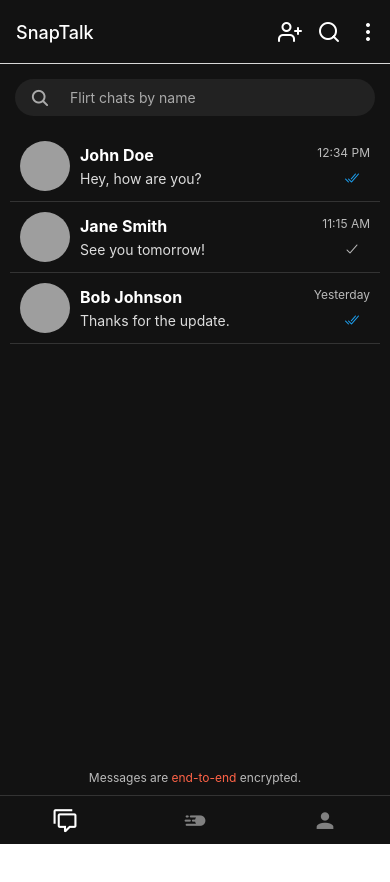
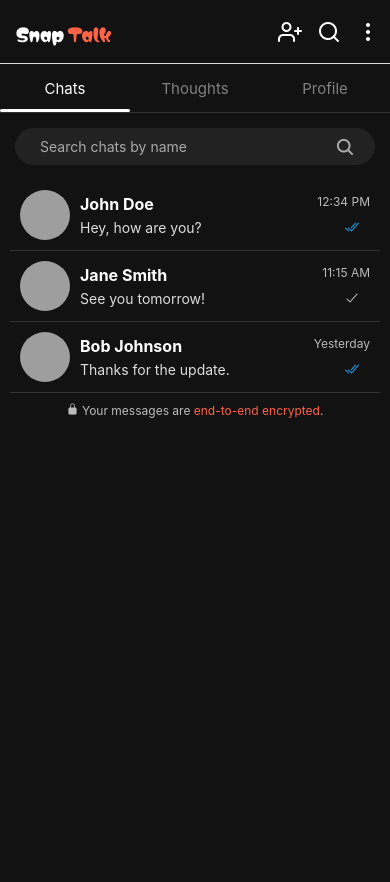
Before and after one commit to AhmedEssamYouns/chat, a React Native app: screen /chats in a window 390 px wide. Shown: the top 882 px of the page. Before the commit the page ends 844 px from the top, so only its background shows below. Built offline with nearby package versions, Linux system fonts and the light colour scheme; grey boxes are pictures that could not be loaded.

Commit message:
scrollable nabigation

```diff
--- a/App.js
+++ b/App.js
@@ -1,8 +1,41 @@
 import * as React from 'react';
 import { NavigationContainer } from '@react-navigation/native';
 import MainTabNavigator from './components/tabs';
+import * as Font from 'expo-font';
+import * as SplashScreen from 'expo-splash-screen';
+
+SplashScreen.preventAutoHideAsync();
+
+const fetchFonts = () => {
+  return Font.loadAsync({
+    'title': require('./assets/fonts/Matemasie-Regular.ttf'),
+  });
+};
 
 export default function App() {
+  const [fontsLoaded, setFontsLoaded] = React.useState(false);
+
+  React.useEffect(() => {
+    async function prepare() {
+      try {
+        // Load fonts
+        await fetchFonts();
+      } catch (e) {
+        console.warn(e);
+      } finally {
+        setFontsLoaded(true);
+        // Hide the splash screen
+        SplashScreen.hideAsync();
+      }
+    }
+
+    prepare();
+  }, []);
+
+  if (!fontsLoaded) {
+    return null; // Optionally, return a loading indicator or placeholder
+  }
+
   return (
     <NavigationContainer>
       <MainTabNavigator/>
--- a/MainPages/home.js
+++ b/MainPages/home.js
@@ -62,29 +62,42 @@ const ChatScreen = () => {
     </View>
   );
 
+  // Footer Component for the FlatList
+  const renderEncryptionMessage = () => (
+    <View style={styles.encryptionMessageContainer}>
+      <Text style={styles.encryptionMessage}>
+        <Ionicons name="lock-closed" size={12} color="#BBBBBB" /> Your messages are <Text style={{ color: 'tomato' }}>end-to-end encrypted</Text>.
+      </Text>
+    </View>
+  );
+
+  // Component to render when no chats are found
+  const renderEmptyListMessage = () => (
+    <View style={styles.emptyMessageContainer}>
+      <Text style={styles.emptyMessage}>No chats found by this name.</Text>
+    </View>
+  );
+
   return (
     <View style={{ flex: 1, backgroundColor: '#121212' }}>
       <View style={styles.searchBarContainer}>
-        <Ionicons name="search" size={20} color="#AAAAAA" style={styles.searchIcon} />
         <TextInput
           style={styles.searchBar}
-          placeholder="Flirt chats by name"
+          placeholder="Search chats by name"
           placeholderTextColor="#AAAAAA"
           value={searchQuery}
           onChangeText={handleSearch}
         />
+        <Ionicons name="search" size={20} color="#AAAAAA" style={styles.searchIcon} />
       </View>
       <FlatList
         data={filteredChats}
         renderItem={renderChatItem}
         keyExtractor={(item) => item.id}
         style={styles.chatList}
+        ListEmptyComponent={renderEmptyListMessage} // Add the empty list component here
+        ListFooterComponent={renderEncryptionMessage} // Add the footer component here
       />
-      <View style={styles.encryptionMessageContainer}>
-        <Text style={styles.encryptionMessage}>
-          Messages are <Text style={{color:"tomato"}}>end-to-end </Text>encrypted.
-        </Text>
-      </View>
     </View>
   );
 };
@@ -99,7 +112,7 @@ const styles = StyleSheet.create({
     paddingLeft: 15,
   },
   searchIcon: {
-    marginRight: 10,
+    marginRight: 20,
   },
   searchBar: {
     flex: 1,
@@ -146,8 +159,8 @@ const styles = StyleSheet.create({
     marginRight: 5,
   },
   statusIcon: {
-    position:"absolute",
-    right:10
+    position: 'absolute',
+    right: 10,
   },
   chatList: {
     backgroundColor: '#121212',
@@ -161,6 +174,16 @@ const styles = StyleSheet.create({
     color: '#BBBBBB',
     fontSize: 12,
   },
+  emptyMessageContainer: {
+    flex: 1,
+    justifyContent: 'center',
+    alignItems: 'center',
+    paddingTop: 20,
+  },
+  emptyMessage: {
+    color: '#BBBBBB',
+    fontSize: 16,
+  },
 });
 
 export default ChatScreen;
--- a/MainPages/stories.js
+++ b/MainPages/stories.js
@@ -34,6 +34,8 @@ const fakeStories = [
 ];
 
 const StoriesScreen = () => {
+
+
   const [modalVisible, setModalVisible] = useState(false);
   const [newStory, setNewStory] = useState({ photo: '', caption: '' });
   const [image, setImage] = useState(null);
--- a/components/tabs.js
+++ b/components/tabs.js
@@ -1,16 +1,16 @@
 import * as React from 'react';
-import { createBottomTabNavigator } from '@react-navigation/bottom-tabs';
+import { createMaterialTopTabNavigator } from '@react-navigation/material-top-tabs';
 import { createStackNavigator } from '@react-navigation/stack';
-import { Feather, MaterialCommunityIcons } from '@expo/vector-icons';
-import { TouchableOpacity, Keyboard, View } from 'react-native';
+import { Feather,MaterialIcons } from '@expo/vector-icons';
+import { TouchableOpacity, Keyboard, View, Text, StyleSheet } from 'react-native';
 import ChatScreen from '../MainPages/home';
 import StoriesScreen from '../MainPages/stories';
 import ProfileScreen from '../MainPages/profile';
 
-const Tab = createBottomTabNavigator();
+const Tab = createMaterialTopTabNavigator();
 const Stack = createStackNavigator();
 
-function TabNavigator({ navigation }) {
+function TabNavigator() {
     const [keyboardVisible, setKeyboardVisible] = React.useState(false);
 
     React.useEffect(() => {
@@ -35,64 +35,37 @@ function TabNavigator({ navigation }) {
 
     return (
         <Tab.Navigator
-            screenOptions={({ route }) => ({
+            screenOptions={({ route, navigation }) => ({
                 tabBarActiveTintColor: "white",
                 tabBarInactiveTintColor: "gray",
-                headerStyle: {
-                    backgroundColor: '#121212',
-                },
-                headerRight: () => (
-                    <View style={{ flexDirection: 'row', marginRight: 10 }}>
-                        <TouchableOpacity onPress={() => console.log('Add user pressed')} style={{ marginRight: 15 }}>
-                            <Feather name="user-plus" size={24} color="white" />
-                        </TouchableOpacity>
-                        <TouchableOpacity onPress={() => console.log('Search pressed')} style={{ marginRight: 15 }}>
-                            <Feather name="search" size={24} color="white" />
-                        </TouchableOpacity>
-                        <TouchableOpacity onPress={() => console.log('More options pressed')}>
-                            <Feather name="more-vertical" size={24} color="white" />
-                        </TouchableOpacity>
-                    </View>
-                ),
-                headerTitleStyle: {
-                    color: 'white',
-                },
                 tabBarLabelStyle: {
-                    fontSize: 16,
-                    fontWeight: "bold",
-                    display: "none"
+                    fontSize: 15,
+                    textTransform: 'capitalize',
                 },
                 tabBarStyle: {
-                    backgroundColor: '#121212', // Dark mode background color
-                    borderTopWidth: 1,
-                    borderTopColor: '#333', // Dark border color
-                    display: keyboardVisible ? 'none' : 'flex'  // Hide tab bar when keyboard is visible
+                    backgroundColor: '#121212',
+                    borderBottomWidth: 1,
+                    borderBottomColor: '#333',
                 },
-                tabBarIcon: ({ focused, color, size }) => {
-                    if (route.name === 'SnapTalk') {
-                        return <MaterialCommunityIcons name="comment-multiple-outline" size={size} color={color} />;
-
-                    } else if (route.name === 'thoughts') {
-                        return <MaterialCommunityIcons name="motion" size={size} color={color} />;
-                    } else if (route.name === 'profile') {
-                        return <MaterialCommunityIcons name="account" size={size} color={color} />;
-                    }
-
-                    return <Feather name={iconName} size={size} color={color} />;
+                tabBarIndicatorStyle: {
+                    backgroundColor: 'white',
+                    height: 3, // Adjust height of the indicator
+                    borderRadius: 5, // Optional: Make the indicator rounded
+                },
+                tabBarOnPress: (e) => {
+                    const tabName = route.name;
+                    navigation.navigate(tabName, { scrollToTop: true });
                 },
             })}
         >
-
             <Tab.Screen
-                name="SnapTalk"
+                name="chats"
                 component={ChatScreen}
             />
-
             <Tab.Screen
                 name="thoughts"
                 component={StoriesScreen}
             />
-
             <Tab.Screen
                 name="profile"
                 component={ProfileScreen}
@@ -101,6 +74,7 @@ function TabNavigator({ navigation }) {
     );
 }
 
+
 export default function MainTabNavigator() {
     return (
         <Stack.Navigator>
@@ -108,10 +82,50 @@ export default function MainTabNavigator() {
                 name="Tabs"
                 component={TabNavigator}
                 options={{
-                    headerShown: false,
+                    headerTitle: () => (
+                        <Text style={styles.headerTitle}>Snap <Text style={{color:"tomato"}}>Talk</Text></Text>
+                    ),
+                    headerStyle: {
+                        backgroundColor: '#121212',
+                        elevation: 0, // Remove shadow on Android
+                        shadowOpacity: 0, // Remove shadow on iOS
+                        shadowOffset: { height: 0 }, // Remove shadow on iOS
+                    },
+                    headerTitleStyle: {
+                        color: 'white',
+                        fontWeight: 'bold',
+                        fontSize: 18,
+                    },
+                    headerRight: () => (
+                        <View style={styles.headerRight}>
+                            <TouchableOpacity onPress={() => console.log('Add user pressed')} style={styles.headerButton}>
+                                <Feather name="user-plus" size={24} color="white" />
+                            </TouchableOpacity>
+                            <TouchableOpacity onPress={() => console.log('Search pressed')} style={styles.headerButton}>
+                                <Feather name="search" size={24} color="white" />
+                            </TouchableOpacity>
+                            <TouchableOpacity onPress={() => console.log('More options pressed')}>
+                                <Feather name="more-vertical" size={24} color="white" />
+                            </TouchableOpacity>
+                        </View>
+                    ),
                 }}
             />
-
         </Stack.Navigator>
     );
 }
+
+const styles = StyleSheet.create({
+    headerTitle: {
+        color: 'white',
+        fontFamily: 'title',
+        fontSize: 18,
+    },
+    headerRight: {
+        flexDirection: 'row',
+        marginRight: 10,
+    },
+    headerButton: {
+        marginRight: 15,
+    },
+});
--- a/package.json
+++ b/package.json
@@ -10,16 +10,20 @@
   },
   "dependencies": {
     "@react-navigation/bottom-tabs": "^6.6.1",
+    "@react-navigation/material-top-tabs": "^6.6.14",
     "@react-navigation/native": "^6.1.18",
     "@react-navigation/stack": "^6.4.1",
     "expo": "~51.0.26",
+    "expo-app-loading": "^2.1.1",
+    "expo-image-picker": "~15.0.7",
     "expo-status-bar": "~1.12.1",
     "react": "18.2.0",
     "react-native": "0.74.5",
     "react-native-gesture-handler": "^2.18.1",
     "react-native-safe-area-context": "^4.10.8",
     "react-native-screens": "^3.34.0",
-    "expo-image-picker": "~15.0.7"
+    "react-native-tab-view": "^3.5.2",
+    "expo-splash-screen": "~0.27.5"
   },
   "devDependencies": {
     "@babel/core": "^7.20.0"
```
Also changed, not shown: assets/fonts/Matemasie-Regular.ttf (added), assets/fonts/OFL.txt (added), 1 other file (tests, documents, lock files or other folders).
